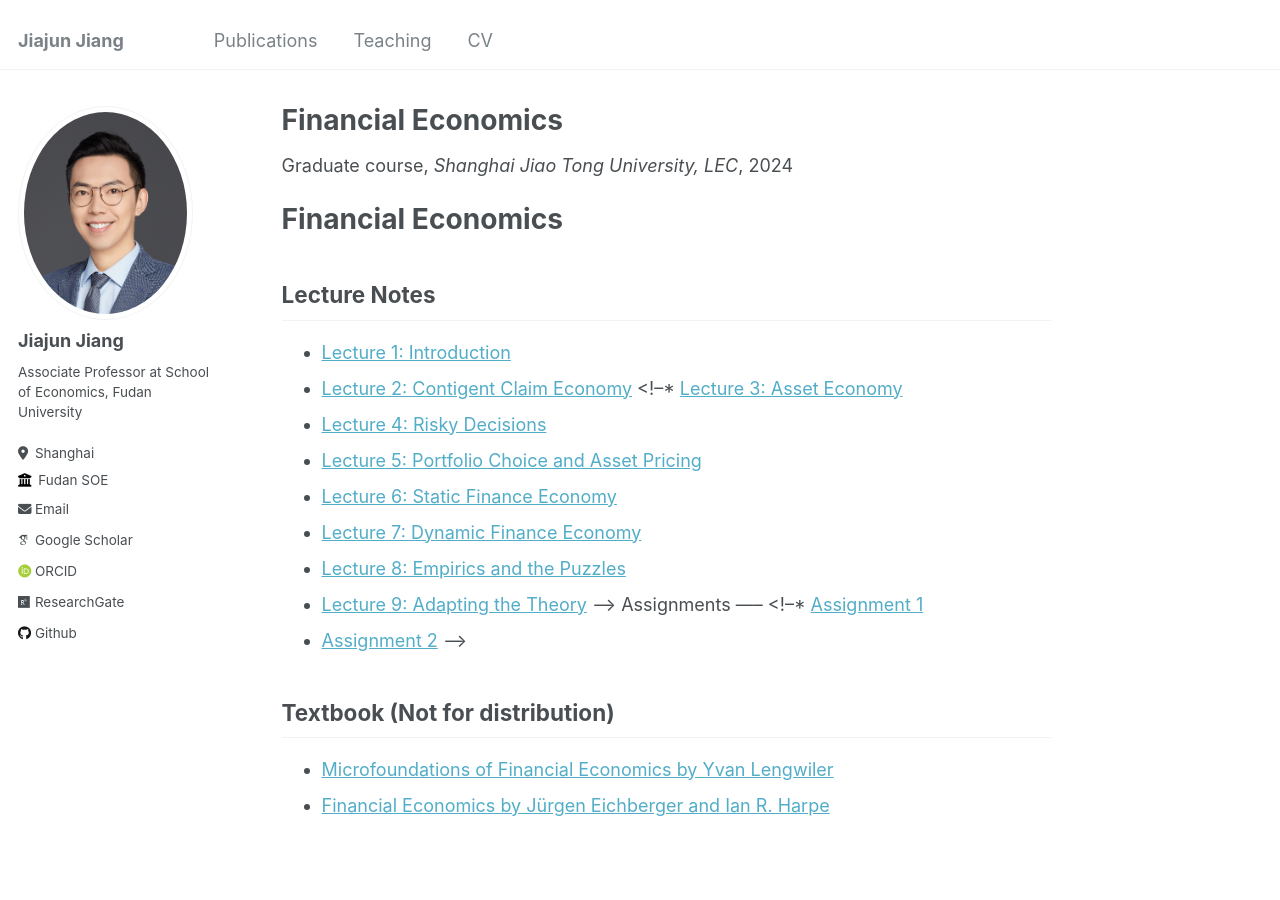
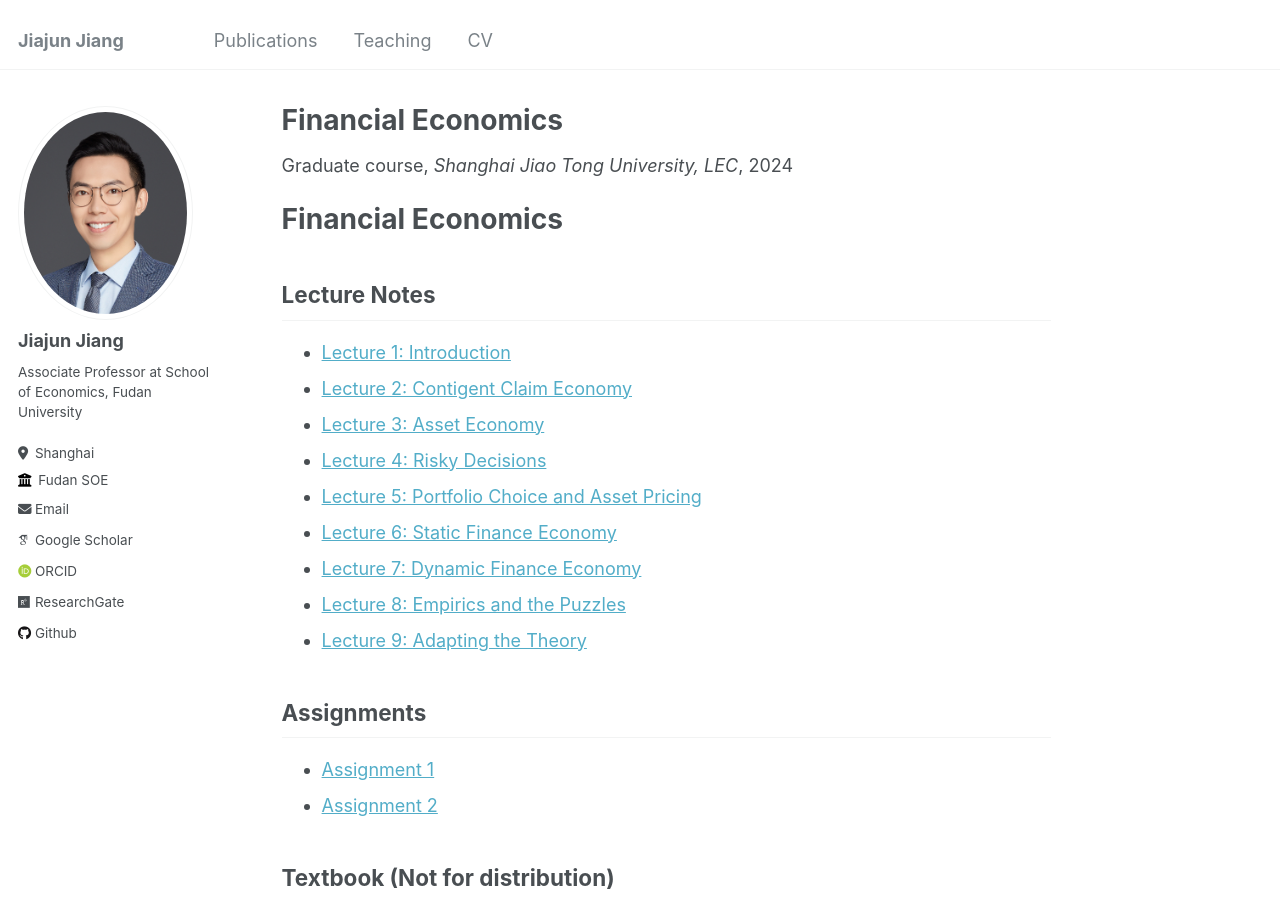
Before and after one commit to georgejjj/georgejjj.github.io, a Jekyll site: the page built from _teaching/2014-spring-teaching-1.md, in a window 1280 px wide and 900 px high. Built offline with Jekyll 4.4.1, drawn with Linux system fonts in a browser that asks for light colours; some web fonts are replaced.

Commit message:
FinEcon 2024Winter update #2

```diff
--- a/_teaching/2014-spring-teaching-1.md
+++ b/_teaching/2014-spring-teaching-1.md
@@ -15,19 +15,19 @@ Lecture Notes
 -----
 * [Lecture 1: Introduction](/files/2024-summer-fe/lecture 1_handout.pdf)
 * [Lecture 2: Contigent Claim Economy](/files/2024-summer-fe/lecture 2_handout.pdf)
-<!--* [Lecture 3: Asset Economy](/files/2024-summer-fe/lecture 3_handout.pdf)
+* [Lecture 3: Asset Economy](/files/2024-summer-fe/lecture 3_handout.pdf)
 * [Lecture 4: Risky Decisions](/files/2024-summer-fe/lecture 4_handout.pdf)
 * [Lecture 5: Portfolio Choice and Asset Pricing](/files/2024-summer-fe/lecture 5_handout.pdf)
 * [Lecture 6: Static Finance Economy](/files/2024-summer-fe/lecture 6_handout.pdf)
 * [Lecture 7: Dynamic Finance Economy](/files/2024-summer-fe/lecture 7_handout.pdf)
 * [Lecture 8: Empirics and the Puzzles](/files/2024-summer-fe/lecture 8_handout.pdf)
 * [Lecture 9: Adapting the Theory](/files/2024-summer-fe/lecture 9_handout.pdf)
--->
+
 Assignments
 -----
-<!--* [Assignment 1](/files/2024-summer-fe/Homework 1.pdf)
+* [Assignment 1](/files/2024-summer-fe/Homework 1.pdf)
 * [Assignment 2](/files/2024-summer-fe/Homework 2.pdf)
--->
+
 
 Textbook (Not for distribution)
 -----
```
Also changed, not shown: 9 other files.
